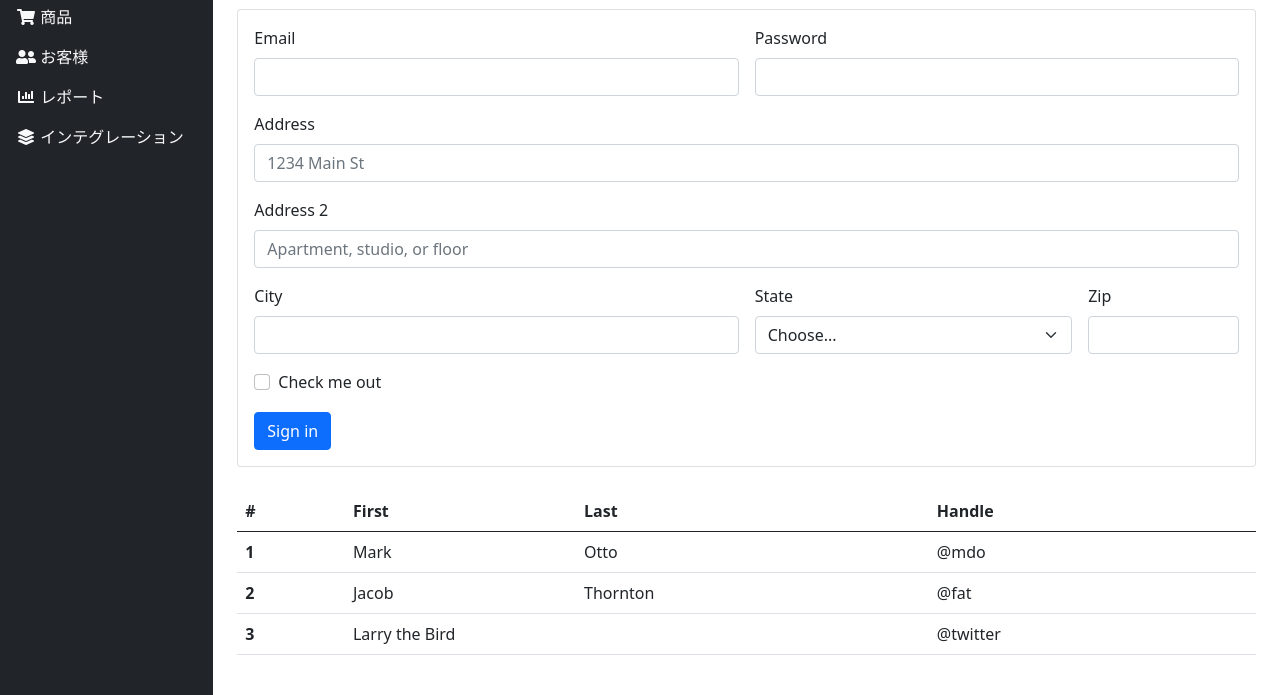
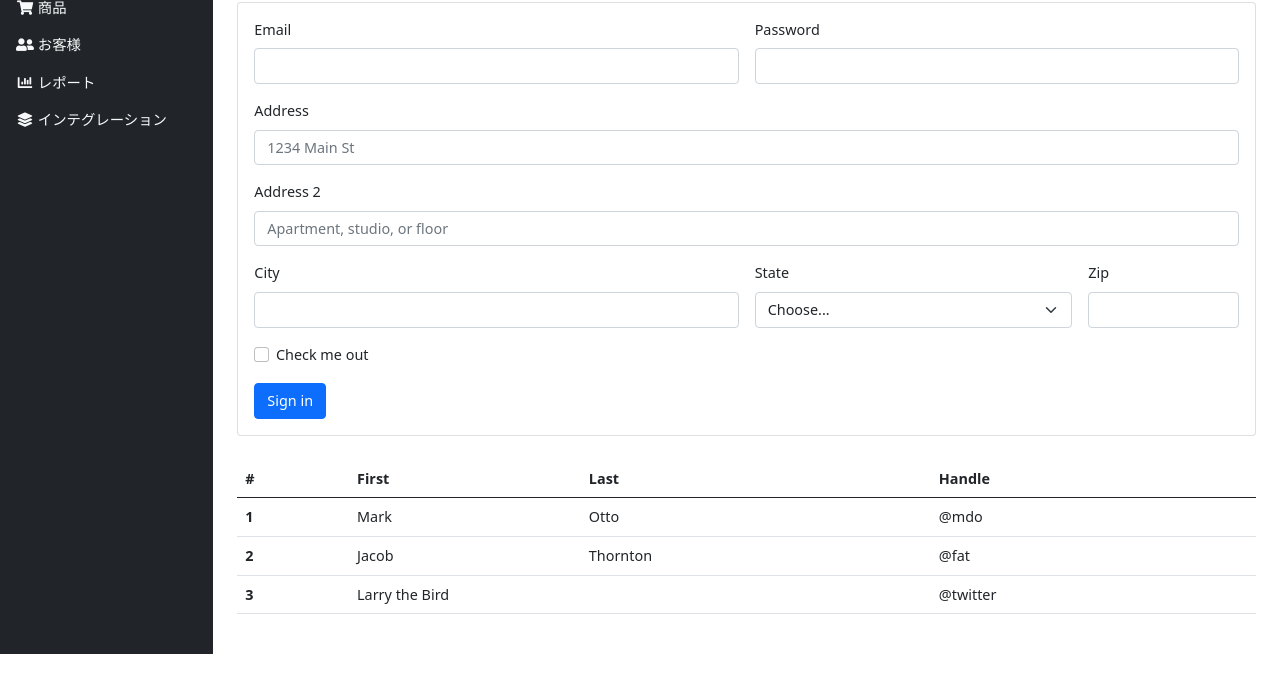
Before and after one commit to okonomi/bootstrap-v5-admin-template, a website built with Parcel: page src/index.html in a window 1280 px wide. Shown: the part 151-846 px from the top of the page. After the commit the page ends 805 px from the top, so only its background shows below. Built offline with nearby package versions, Linux system fonts and the light colour scheme.

Commit message:
feat: smaller font size

```diff
--- a/src/admin.scss
+++ b/src/admin.scss
@@ -1,3 +1,4 @@
+$font-size-base: .9rem;
 @import "~bootstrap/scss/bootstrap";
 
 #sidebar {
```
